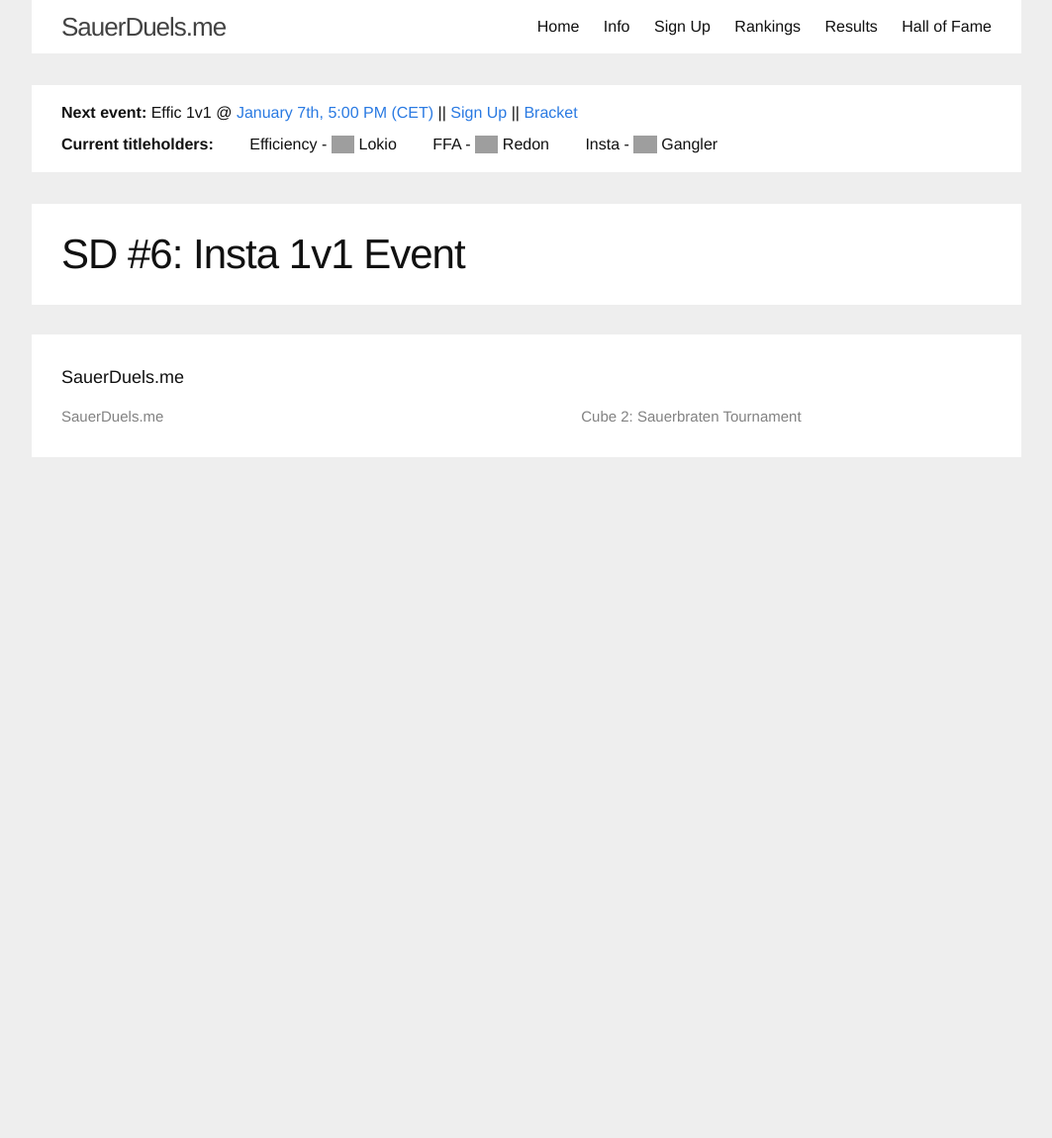
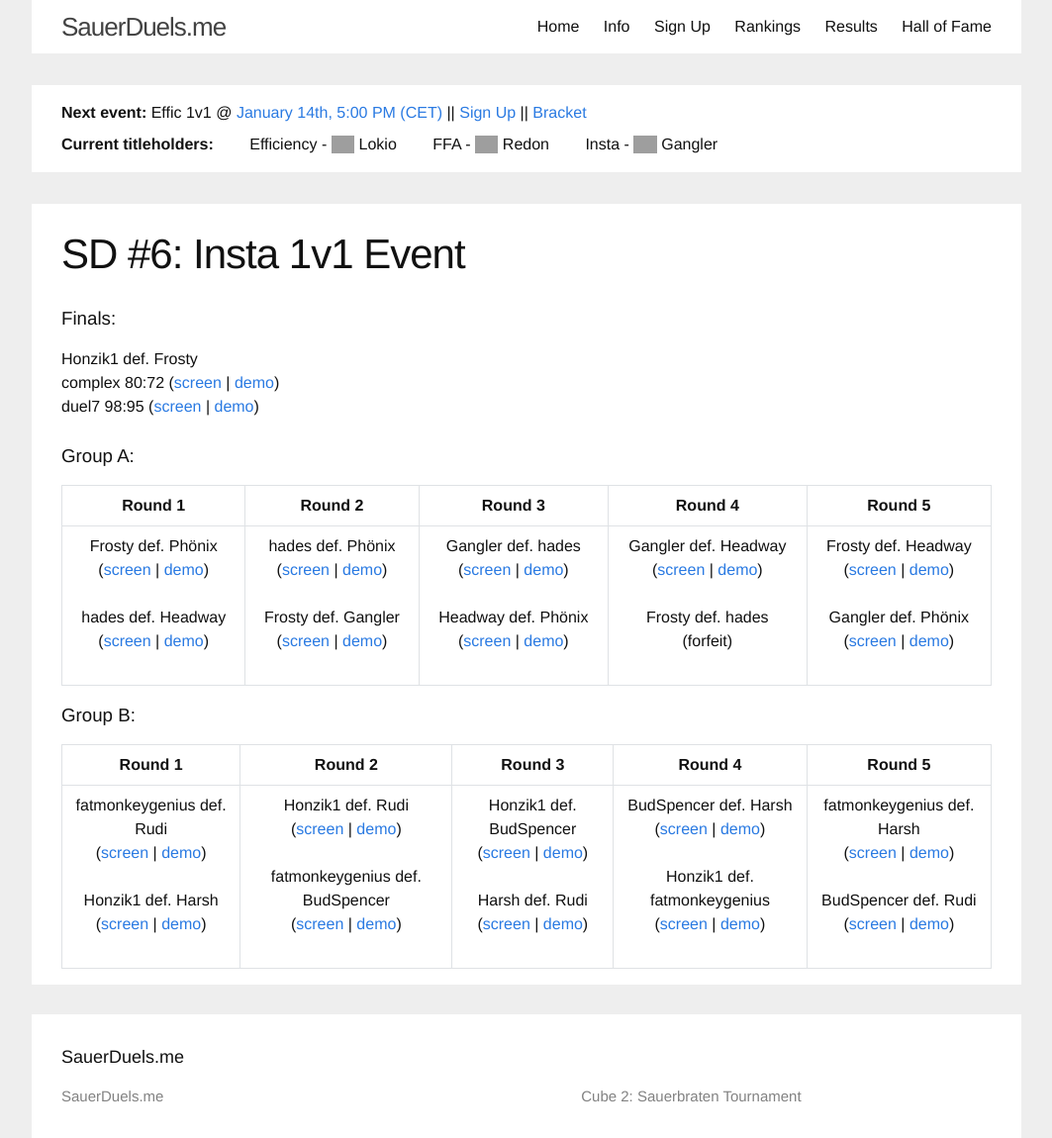
Before and after one commit to sauerduels/website, a Jekyll site: the page built from _events/sd06-insta.md, in a window 1280 px wide. Shown: the whole page at 99% size, without its empty margins (108-1171 px from the left). Built offline with Jekyll 4.4.1, drawn with Linux system fonts in a browser that asks for light colours; before the commit the page ends 900 px from its top, so only the background shows below that; grey boxes are pictures that could not be loaded.

Commit message:
update pages

```diff
--- a/_config_production.yml
+++ b/_config_production.yml
@@ -16,7 +16,7 @@
 title: SauerDuels.me
 email:
 description: >- # this means to ignore newlines until "baseurl:"
-  Cube 2: Sauerbraten Tournament
+  Cube 2: Sauerbraten League
 baseurl: "" # the subpath of your site, e.g. /blog
 url: "http://sauerduels.me/" # the base hostname & protocol for your site, e.g. http://example.com
 #twitter_username: jekyllrb
--- a/_events/sd06-insta.md
+++ b/_events/sd06-insta.md
@@ -2,7 +2,55 @@
 title: Insta 1v1
 index: 6
 date: '2017-12-17 18:00:00 +01:00'
-signupurl: http://challonge.com/tournaments/signup/WMJWK4kpas
-bracketurl: http://sauerduels.challonge.com/sd06insta
 completed: true
+finals:
+  result: Honzik1 def. Frosty
+  games:
+    - title: complex 80:72
+      slug: sd06_final_frosty_vs_honzik1_game1
+    - title: duel7 98:95
+      slug: sd06_final_frosty_vs_honzik1_game2
+groups:
+  a:
+    - - result: Frosty def. Phönix
+        slug: sd06_frosty_vs_phonix
+      - result: hades def. Headway
+        slug: sd06_hades_vs_headway
+    - - result: hades def. Phönix
+        slug: sd06_hades_vs_phonix
+      - result: Frosty def. Gangler
+        slug: sd06_frosty_vs_gangler
+    - - result: Gangler def. hades
+        slug: sd06_gangler_vs_hades
+      - result: Headway def. Phönix
+        slug: sd06_headway_vs_phonix
+    - - result: Gangler def. Headway
+        slug: sd06_gangler_vs_headway
+      - result: Frosty def. hades
+        slug:
+    - - result: Frosty def. Headway
+        slug: sd06_frosty_vs_headway
+      - result: Gangler def. Phönix
+        slug: sd06_gangler_vs_phonix
+  b:
+    - - result: fatmonkeygenius def. Rudi
+        slug: sd06_fatmonkeygenius_vs_rudi
+      - result: Honzik1 def. Harsh
+        slug: sd06_harsh_vs_honzik1
+    - - result: Honzik1 def. Rudi
+        slug: sd06_honzik1_vs_rudi
+      - result: fatmonkeygenius def. BudSpencer
+        slug: sd06_budspencer_vs_fatmonkeygenius
+    - - result: Honzik1 def. BudSpencer
+        slug: sd06_budspencer_vs_honzik1
+      - result: Harsh def. Rudi
+        slug: sd06_harsh_vs_rudi
+    - - result: BudSpencer def. Harsh
+        slug: sd06_budspencer_vs_harsh
+      - result: Honzik1 def. fatmonkeygenius
+        slug: sd06_fatmonkeygenius_vs_honzik1
+    - - result: fatmonkeygenius def. Harsh
+        slug: sd06_fatmonkeygenius_vs_harsh
+      - result: BudSpencer def. Rudi
+        slug: sd06_budspencer_vs_rudi
 ---
```
Also changed, not shown: _events/sd03-insta.md (+2 -2 lines), _events/sd07-effic.md (+1 -1 lines), _events/sd08-ffa.md (+1 -1 lines), _events/sd09-insta.md (added, +8 -0 lines), hof.html (+8 -1 lines), index.md (+1 -1 lines).
